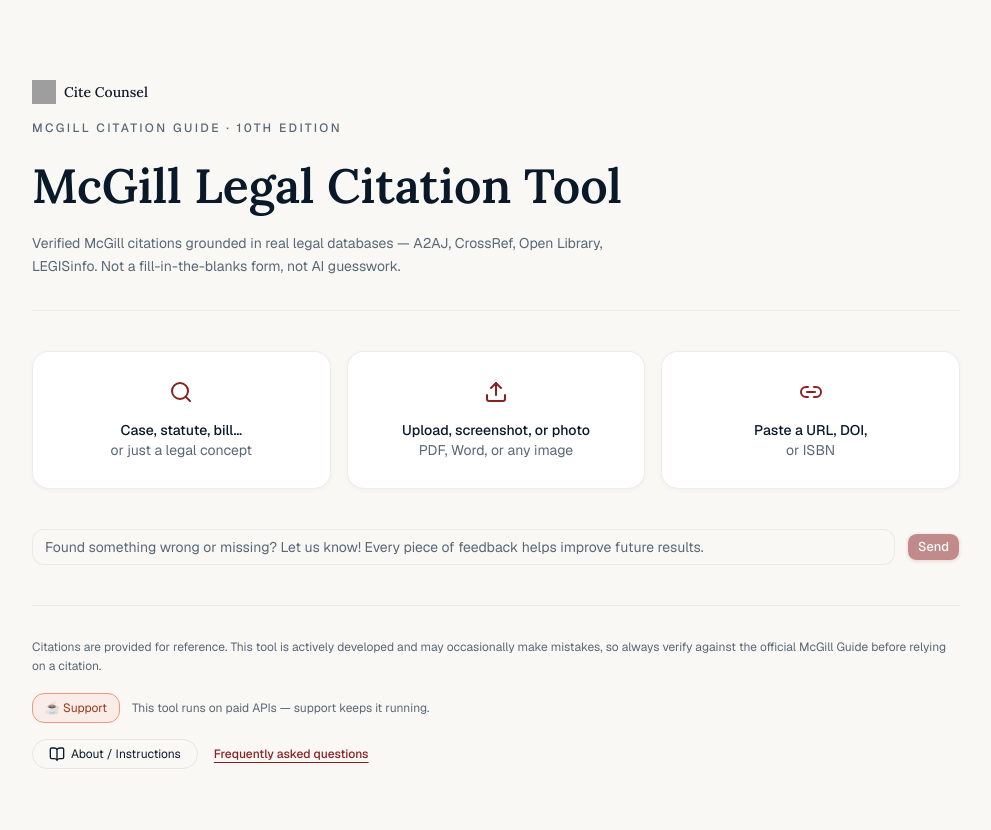
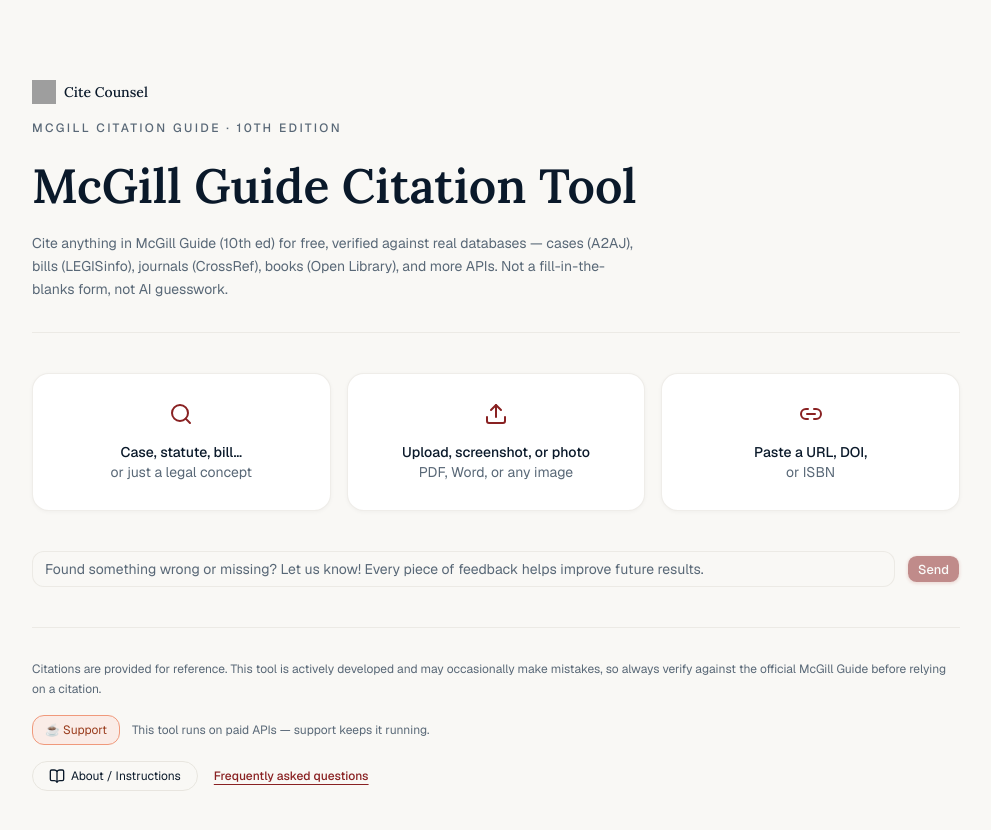
Before and after one commit to yubow47-bot/cite-counsel-web, a Next.js app in the folder frontend/: page / in a window 1280 px wide. Shown: the top 830 px of the page, without its empty margins (144-1135 px from the left). Built offline with nearby package versions, Linux system fonts and the light colour scheme; no server answers; grey boxes are pictures that could not be loaded.

Commit message:
Update homepage H1 heading to "McGill Guide Citation Tool"

```diff
--- a/frontend/app/page.tsx
+++ b/frontend/app/page.tsx
@@ -57,10 +57,10 @@ export default function Page() {
             McGill Citation Guide &middot; 10th Edition
           </p>
           <h1 className="mt-5 text-balance font-serif text-4xl font-semibold leading-tight text-foreground sm:text-5xl">
-            McGill Legal Citation Tool
+            McGill Guide Citation Tool
           </h1>
           <p className="mt-4 max-w-prose text-pretty text-sm leading-relaxed text-muted-foreground">
-            Verified McGill citations grounded in real legal databases — A2AJ, CrossRef, Open Library, LEGISinfo. Not a fill-in-the-blanks form, not AI guesswork.
+            Cite anything in McGill Guide (10th ed) for free, verified against real databases — cases (A2AJ), bills (LEGISinfo), journals (CrossRef), books (Open Library), and more APIs. Not a fill-in-the-blanks form, not AI guesswork.
           </p>
         </header>
 
```
